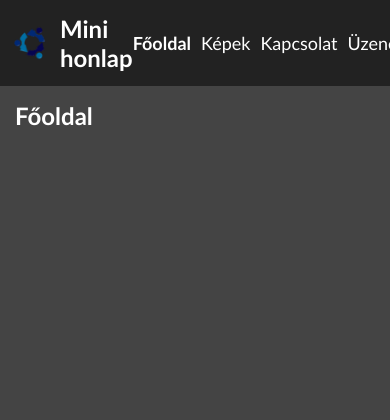
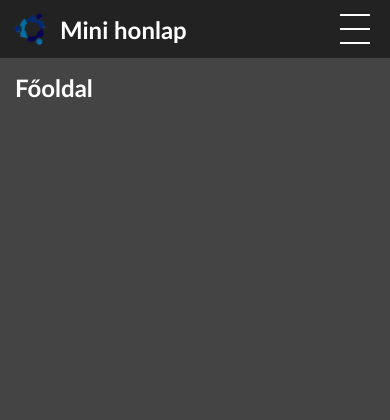
Before and after one commit to redbirdjs/web1_gyak_beadando, a PHP site: page / in a window 390 px wide; the page is wider, and only the part inside the window is pictured. Shown: the top 420 px of that part. Run offline with PHP 8.4, Linux system fonts and the light colour scheme; the visitor is signed in with stand-in values (Sample User, id 1).

Commit message:
header hamburger menu hozzáadva

```diff
--- a/styles/stilus.css
+++ b/styles/stilus.css
@@ -26,6 +26,7 @@ body {
 }
 
 header {
+  position: relative;
   display: flex;
   align-items: center;
   justify-content: space-between;
@@ -74,6 +75,104 @@ header nav div {
   color: #bbb;
 }
 
+header .hamburger {
+  display: flex;
+  position: relative;
+  height: 30px;
+  aspect-ratio: 1;
+  overflow: hidden;
+}
+
+header .hamburger span {
+  position: absolute;
+  left: 0;
+  height: 2px;
+  width: 100%;
+  background: #fff;
+  transition: 0.25s;
+}
+
+header .hamburger span:nth-child(1) {
+  top: 0;
+}
+
+header .hamburger.open span:nth-child(1) {
+  scale: 1.25;
+  top: calc(50% - 1px);
+  transform: rotate(45deg);
+}
+
+header .hamburger span:nth-child(2) {
+  top: calc(50% - 1px);
+}
+
+header .hamburger.open span:nth-child(2) {
+  opacity: 0;
+}
+
+header .hamburger span:nth-child(3) {
+  bottom: 0;
+}
+
+header .hamburger.open span:nth-child(3) {
+  scale: 1.25;
+  bottom: calc(50% - 1px);
+  transform: rotate(-45deg);
+}
+
+header .hamburger-menu {
+  position: absolute;
+  display: flex;
+  flex-direction: column;
+  align-items: center;
+  top: 100%;
+  left: 0;
+  right: 0;
+  height: 0;
+  padding: 0;
+  opacity: 0;
+  overflow: hidden;
+  border-top: 1px solid #444;
+  background: #222;
+}
+
+header .hamburger-menu.open {
+  height: calc(var(--h) - 40px);
+  padding: 20px;
+  opacity: 1;
+}
+
+@media (min-width: 800px) {
+  .nav a {
+    display: flex;
+  }
+
+  .hamburger, .hamburger-menu {
+    display: none !important;
+  }
+}
+
+@media (max-width: 799px) {
+  .nav {
+    margin-left: auto;
+    margin-right: 20px;
+  }
+
+  .nav a {
+    display: none !important;
+  }
+
+  .hamburger, .hamburger-menu {
+    display: flex;
+  }
+}
+
+@media (max-width: 499px) {
+  .nav {
+    display: none !important;
+  }
+}
+
 div#content {
   flex-grow: 1;
   width: calc(100% - 30px);
--- a/templates/index.tpl.php
+++ b/templates/index.tpl.php
@@ -22,7 +22,7 @@ if (file_exists('./logicals/'.$keres['fajl'].'.php')) {
 			<h1><?= $fejlec['cim'] ?></h1>
 		</div>
 
-		<nav>
+		<nav class="nav">
 			<?php foreach ($oldalak as $url => $oldal) { ?>
 				<?php if (! isset($_SESSION['login']) && $oldal['menun'][0] || isset($_SESSION['login']) && $oldal['menun'][1]) { ?>
 					<a href="<?= ($url == '/') ? '.' : $url ?>" class="<?= (($oldal == $keres) ? 'active' : '') ?>">
@@ -37,6 +37,22 @@ if (file_exists('./logicals/'.$keres['fajl'].'.php')) {
 				</div>
 			<?php } ?>
 		</nav>
+
+		<div class="hamburger">
+			<span></span>
+			<span></span>
+			<span></span>
+		</div>
+
+		<nav class="hamburger-menu open">
+			<?php foreach ($oldalak as $url => $oldal) { ?>
+				<?php if (! isset($_SESSION['login']) && $oldal['menun'][0] || isset($_SESSION['login']) && $oldal['menun'][1]) { ?>
+					<a href="<?= ($url == '/') ? '.' : $url ?>" class="<?= (($oldal == $keres) ? 'active' : '') ?>">
+						<?= $oldal['szoveg'] ?>
+					</a>
+				<?php } ?>
+			<?php } ?>
+		</nav>
 	</header>
 
 	<div id="content">
@@ -48,5 +64,28 @@ if (file_exists('./logicals/'.$keres['fajl'].'.php')) {
 		&nbsp;
 		<?php if (isset($lablec['ceg'])) { ?><?= $lablec['ceg']; ?><?php } ?>
 	</footer>
+
+	<script>
+		const burger = document.querySelector(".hamburger");
+		const burgerMenu = document.querySelector(".hamburger-menu");
+
+		burgerMenu.style.setProperty("--h", `${burgerMenu.clientHeight}px`);
+		burger.classList.remove("open");
+		burgerMenu.classList.remove("open");
+
+		burger.addEventListener("click", () => {
+			if (burger.classList.contains("open")) {
+				burger.classList.remove("open");
+				burgerMenu.classList.remove("open");
+			} else {
+				burger.classList.add("open");
+				burgerMenu.classList.add("open");
+			}
+		});
+
+		document.addEventListener("DOMContentLoaded", () => {
+			burgerMenu.style.transition = "0.25s";
+		});
+	</script>
 </body>
 </html>
```
